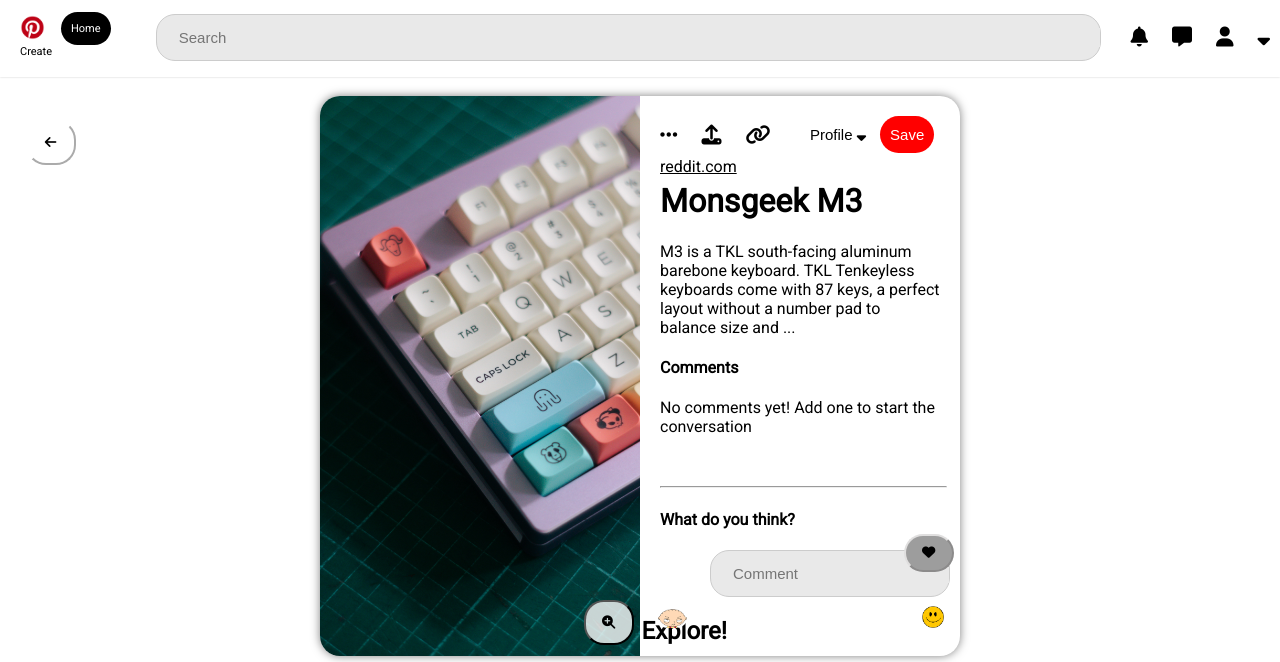
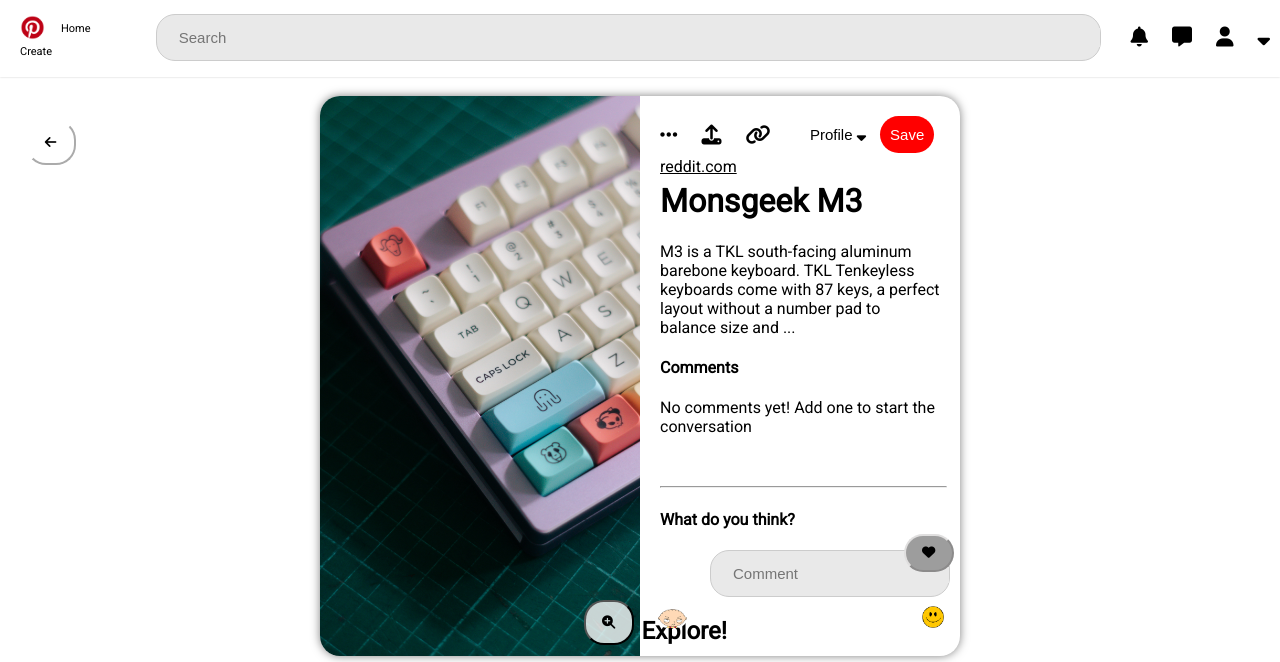
Before and after one commit to JohanJVillanueva/PinterestClone, a plain HTML site: page photo.html in a window 1280 px wide. Shown: the top 662 px of the page. Drawn offline with Linux system fonts and the light colour scheme.

Commit message:
added href link and .ico file

```diff
--- a/photo.html
+++ b/photo.html
@@ -5,6 +5,7 @@
 <link rel="stylesheet" href="styles.css">
 <link rel="stylesheet" href="https://cdnjs.cloudflare.com/ajax/libs/font-awesome/6.2.0/css/all.min.css">
 <link href='https://fonts.googleapis.com/css?family=Roboto' rel='stylesheet'>
+<link rel="icon" href="pin.ico" type="image/x-icon">
 </head>
 <body>
 
@@ -13,7 +14,7 @@
   <div class="navbar">
     <div class="navbar-menu">
       <img src="pin.png" alt="Logo" width="20%" class="logo">
-      <a href="index.html" class="home-button">Home</a>
+      <a href="index.html" style="font-size: 11px;">Home</a>
       <a href="#" class="create-button">Create</a>
     </div>
 
```
Also changed, not shown: index.html (+2 -1 lines), profile.html (+1 -0 lines), pin.ico (added), toico.svg (added).
